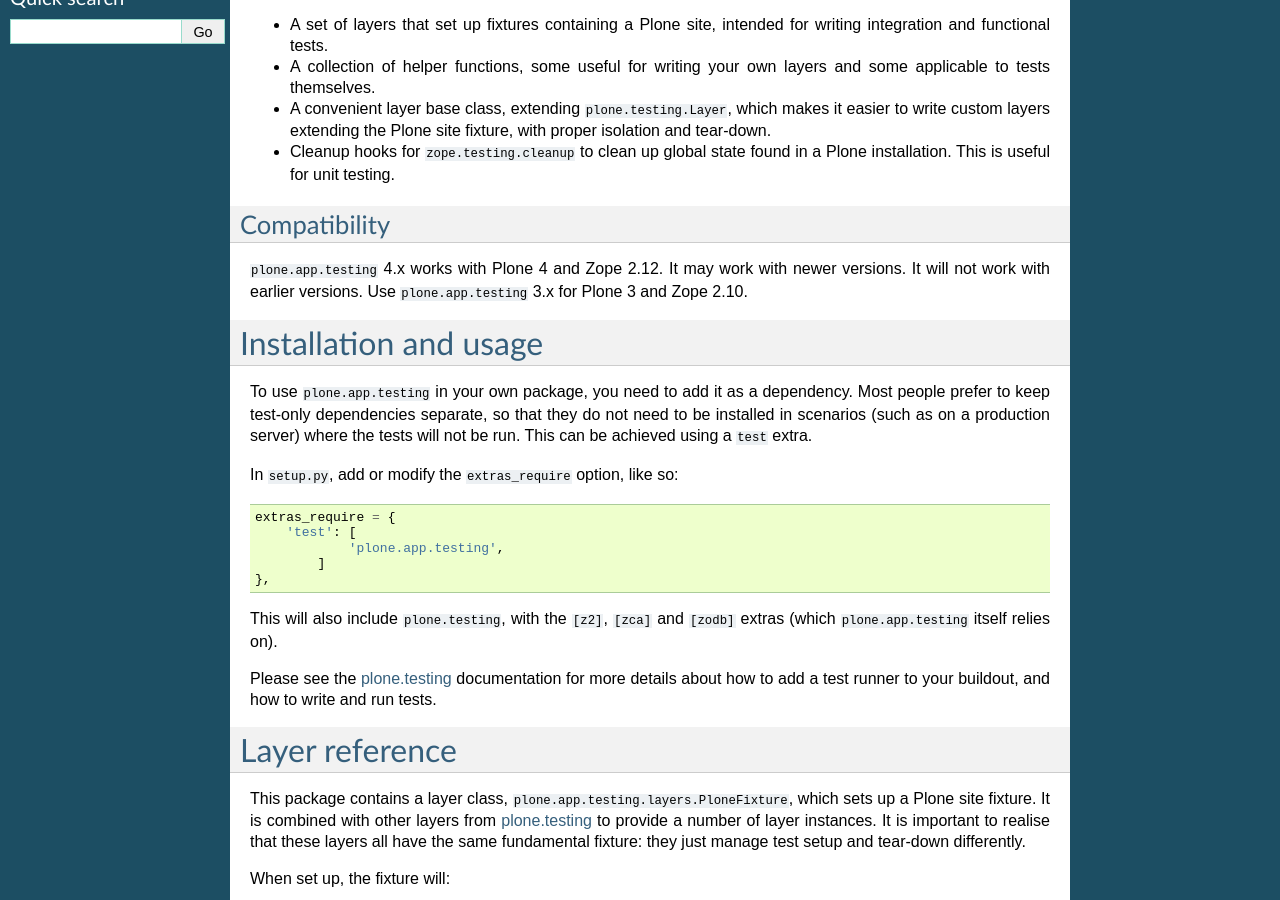
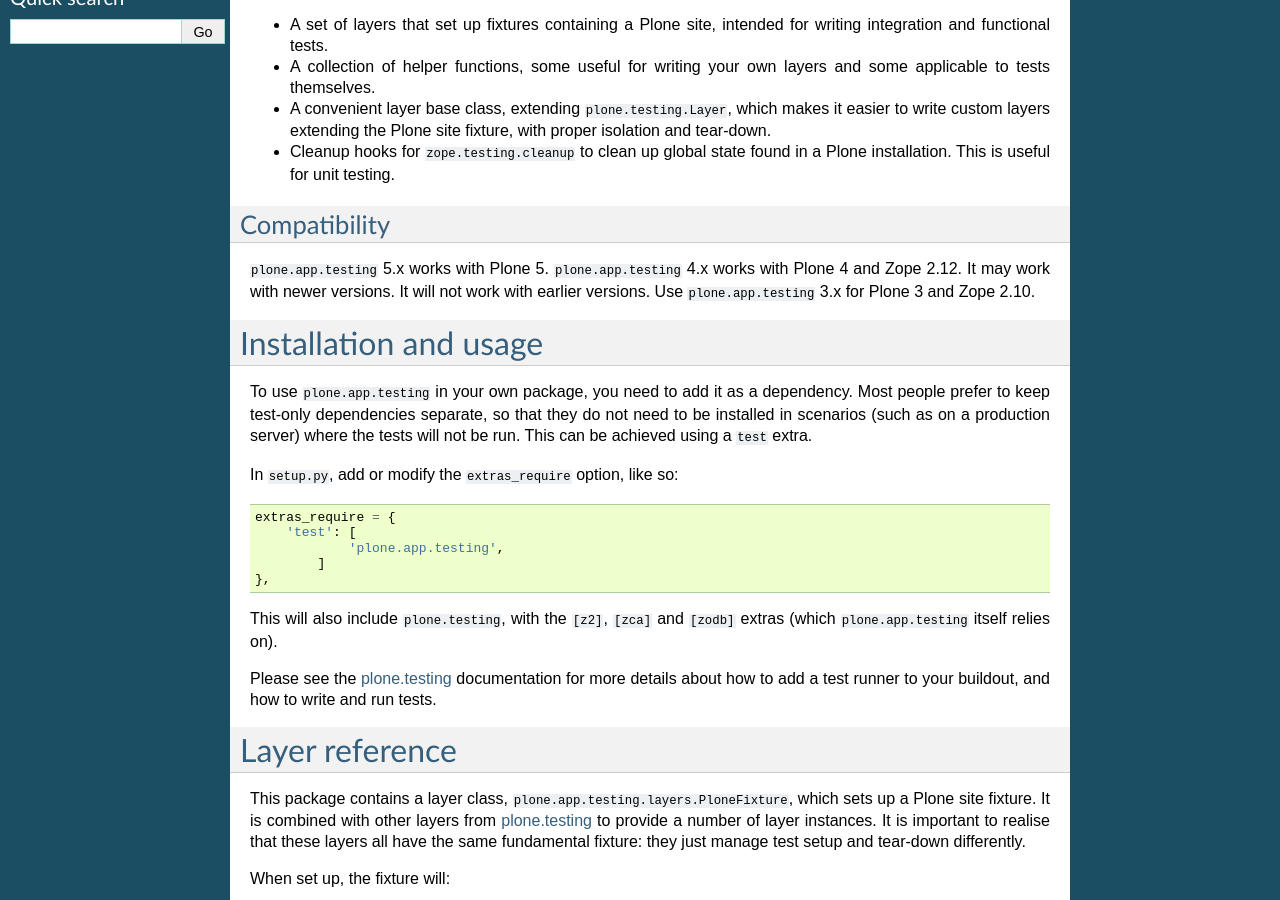
Before and after one commit to plone/plone.app.testing, a Sphinx documentation site: the page built from docs/source/README.rst, in a window 1280 px wide and 900 px high, scrolled down 921 px. Built offline with Sphinx 7.4.7, drawn with Linux system fonts in a browser that asks for light colours.

Commit message:
Add Plone 5 to compatibility section. We need more docs about P5 though.

```diff
--- a/docs/source/README.rst
+++ b/docs/source/README.rst
@@ -25,6 +25,7 @@ In short, ``plone.app.testing`` includes:
 Compatibility
 -------------
 
+``plone.app.testing`` 5.x works with Plone 5.
 ``plone.app.testing`` 4.x works with Plone 4 and Zope 2.12. It may work with
 newer versions. It will not work with earlier versions. Use
 ``plone.app.testing`` 3.x for Plone 3 and Zope 2.10.
```
